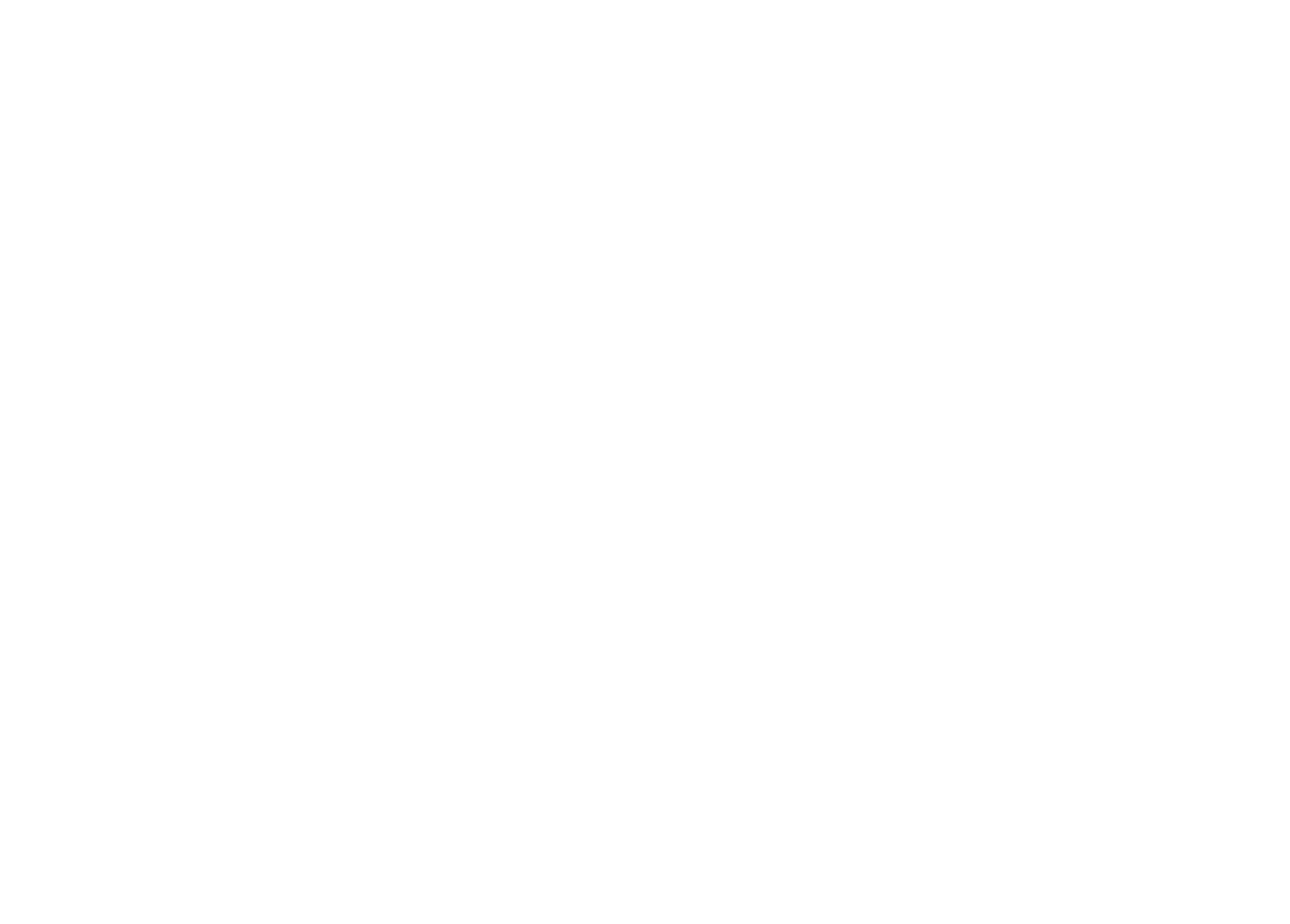
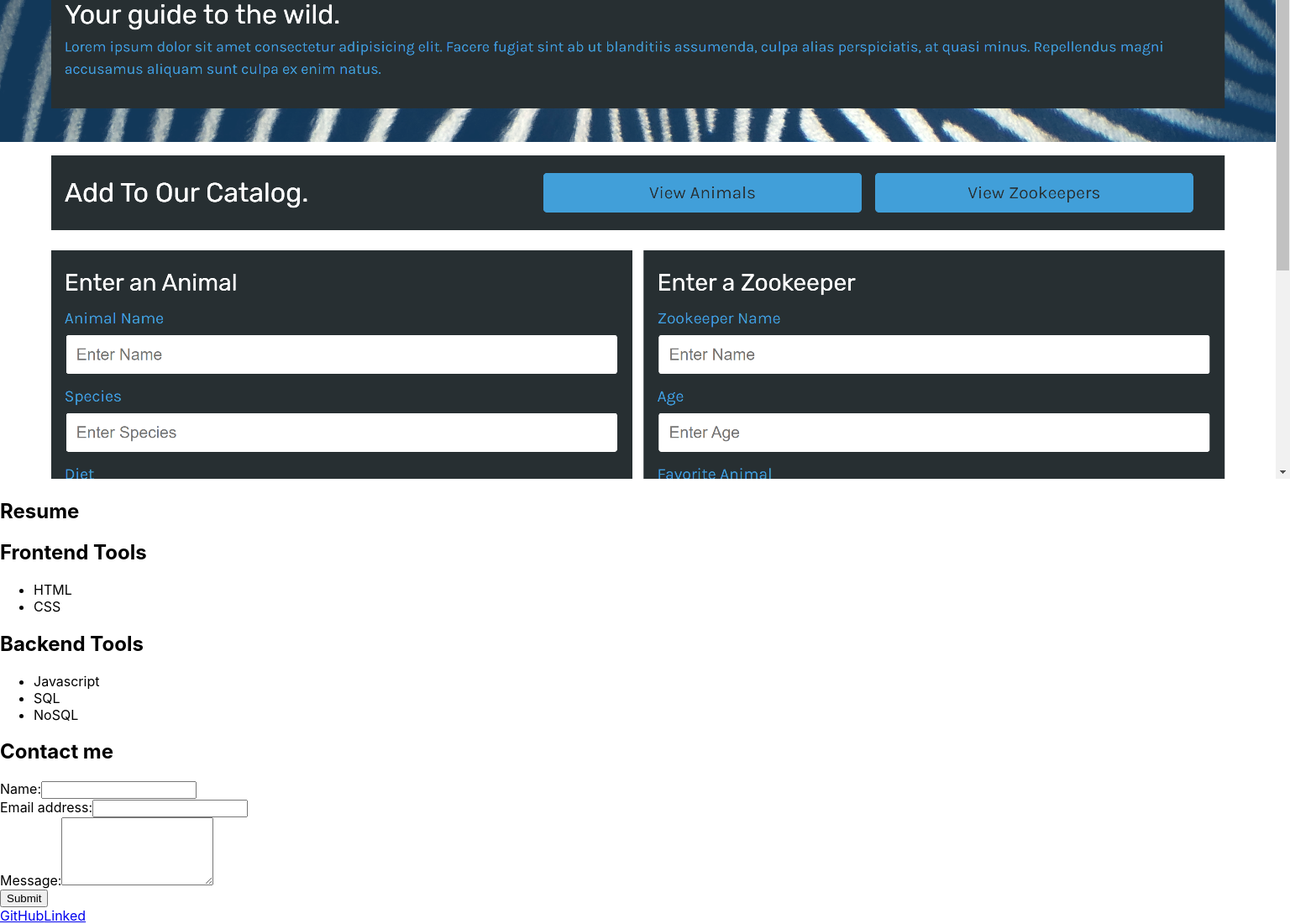
Before and after one commit to maxwillner/portfolio_react, a React (Create React App) app: page / in a window 1280 px wide. Shown: the part 5513-6613 px from the top of the page at 84% size, 1536 px wide, since content can reach past the window. Before the commit the page ends 800 px from the top, so only its background shows below. Built offline with nearby package versions, Linux system fonts and the light colour scheme.

Commit message:
updated portfolio component to include AlphaDev app

```diff
--- a/src/App.js
+++ b/src/App.js
@@ -14,9 +14,9 @@
       <Header></Header>
       <main>
         <Project></Project>
-        {/* <Portfolio></Portfolio>
+        <Portfolio></Portfolio>
         <Resume></Resume>
-        <ContactForm></ContactForm> */}
+        <ContactForm></ContactForm>
       </main>
       <Footer></Footer>
     </div>
--- a/src/components/Portfolio/index.js
+++ b/src/components/Portfolio/index.js
@@ -5,6 +5,7 @@
 import note_taker from "../../assets/note_taker.png";
 import pizza_hunt from "../../assets/pizza_hunt.png";
 import zookeepr from "../../assets/zookeepr.png";
+import alphadev from "../../assets/alphadev.png";
 
 function Portfolio() {
 
@@ -15,6 +16,16 @@
     // }
         return (
         <section>
+            <div>
+                <h1>alphadev</h1>
+                {/* <a href="https://rocky-castle-66414.herokuapp.com/">Application Link</a>
+                <a href="https://github.com/maxwillner/MovieLand">Application GitHub</a> */}
+                <div>
+                    <img src={alphadev} alt="The Alphadev Application" className="img-thumbnail mx-1"></img>
+                </div>
+            </div>
+
+
             <div>
                 <h1>movieland</h1>
                 <a href="https://rocky-castle-66414.herokuapp.com/">Application Link</a>
```
Also changed, not shown: src/assets/alphadev.png (added).
